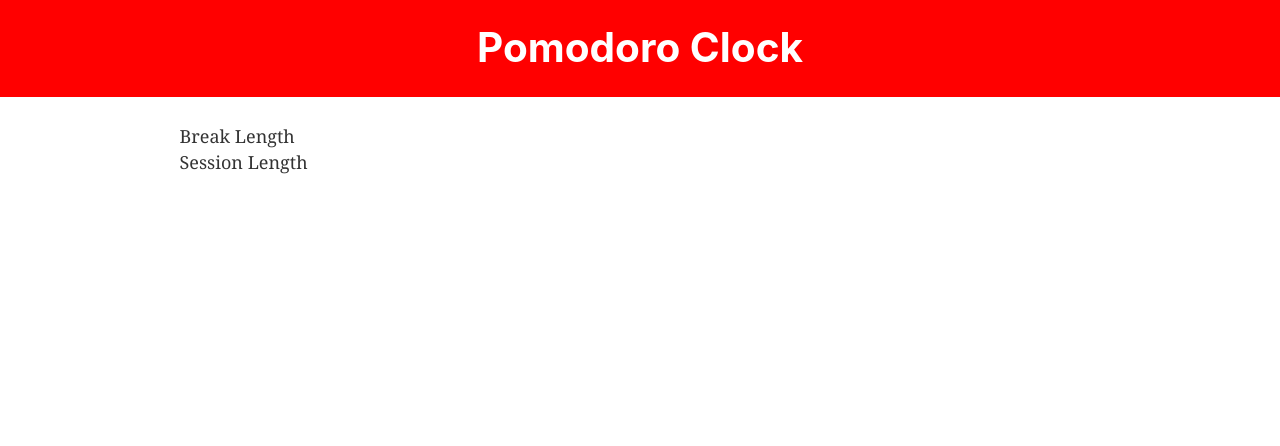
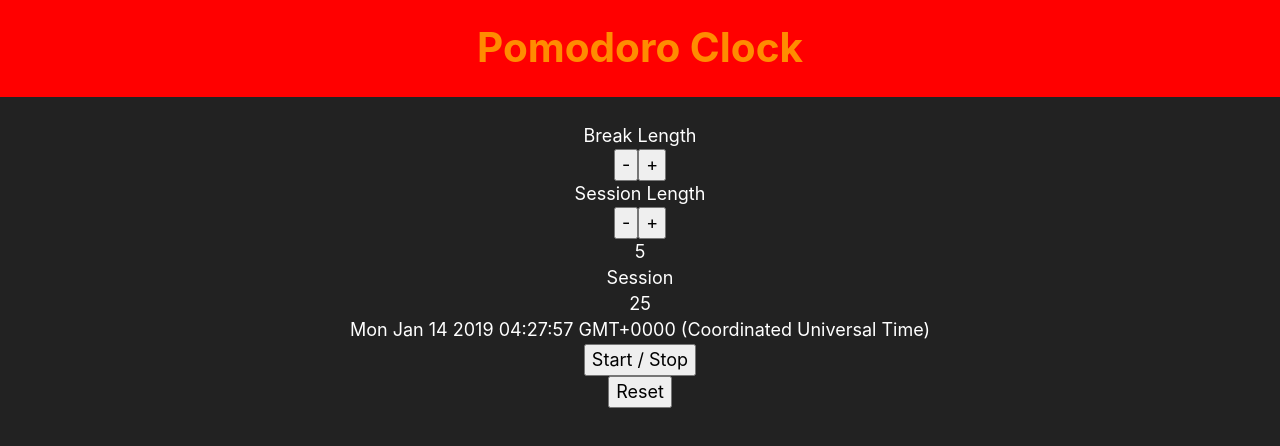
Before and after one commit to osogrizz/pomodoro-clock, a Gatsby site: page / in a window 1280 px wide. Built offline with nearby package versions, Linux system fonts and the light colour scheme; Gatsby itself is replaced by a stand-in of ours.

Commit message:
Reorganized elements.

```diff
--- a/src/components/header.js
+++ b/src/components/header.js
@@ -21,7 +21,7 @@ const Header = ({ siteTitle }) => (
         <Link
           to="/"
           style={{
-            color: `white`,
+            color: `darkorange`,
             textDecoration: `none`,
           }}
         >
--- a/src/components/layout.css
+++ b/src/components/layout.css
@@ -1,5 +1,5 @@
 html {
-  font-family: sans-serif;
+  font-family: -apple-system, BlinkMacSystemFont, 'Segoe UI', Roboto, Oxygen, Ubuntu, Cantarell, 'Open Sans', 'Helvetica Neue', sans-serif;
   -ms-text-size-adjust: 100%;
   -webkit-text-size-adjust: 100%;
 }
--- a/src/pages/index.js
+++ b/src/pages/index.js
@@ -1,4 +1,4 @@
-import React from 'react'
+import React, { Component } from 'react'
 import styled from 'styled-components'
 
 import Layout from '../components/layout'
@@ -6,24 +6,75 @@ import SEO from '../components/seo'
 
 const Wrapper = styled.div`
   margin 0 auto;
+  background-color: #222;
+  min-height: 100vh;
+  overflow-x: hidden;
+  color: #fff;
+  text-align: center;
+  font-family: -apple-system, BlinkMacSystemFont, 'Segoe UI', Roboto, Oxygen, Ubuntu, Cantarell, 'Open Sans', 'Helvetica Neue', sans-serif;
+  -ms-text-size-adjust: 100%;
+  -webkit-text-size-adjust: 100%;
 `
 
 
-const IndexPage = () => (
+class IndexPage extends Component {
+  constructor(props) {
+    super(props)
+
+    this.state = {
+      break: Date(),
+      session: Date()
+    }
+  }
+  render() {
+    return (
+      <Wrapper>
       <Layout>
         <SEO title="Home" keywords={[`gatsby`, `application`, `react`]} />
-    <Wrapper>
           <div id="break-label">
               Break Length
+              <div>
+                <button id="break-decrement">-</button>
+                <button id="break-increment">+</button>
+              </div>
           </div>
 
           <div id="session-label">
               Session Length
+              <div>
+                <button id="session-decrement">-</button>
+                <button id="session-increment">+</button>
+              </div>
           </div>
 
-    </Wrapper>
+
+
+          <div id="break-length">5</div>
+
+
+          <div id="timer-label">
+              Session
+              <div id="session-length">
+                25
+                {/* {this.state.session} */}
+              </div>
+          </div>
+
+          <div id="time-left">{Date() }</div>
+
+          <div>
+            <button id="start_stop">Start / Stop</button>
+          </div>
+
+          <div>
+            <button id="reset">Reset</button>
+          </div>
+
 
       </Layout>
+    </Wrapper>
     )
+  }
+}
 
 export default IndexPage
```
Lines whose indentation alone changed are shown as unchanged.
